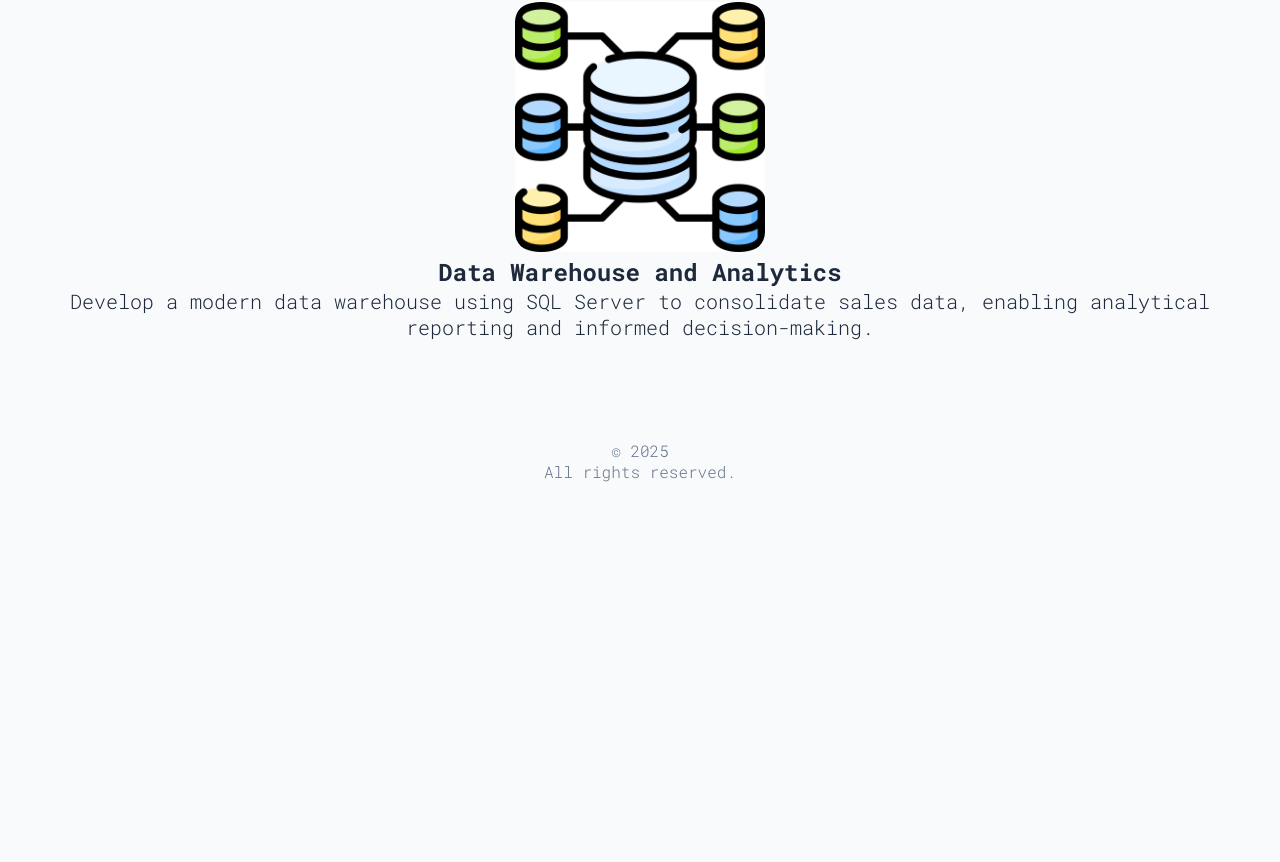
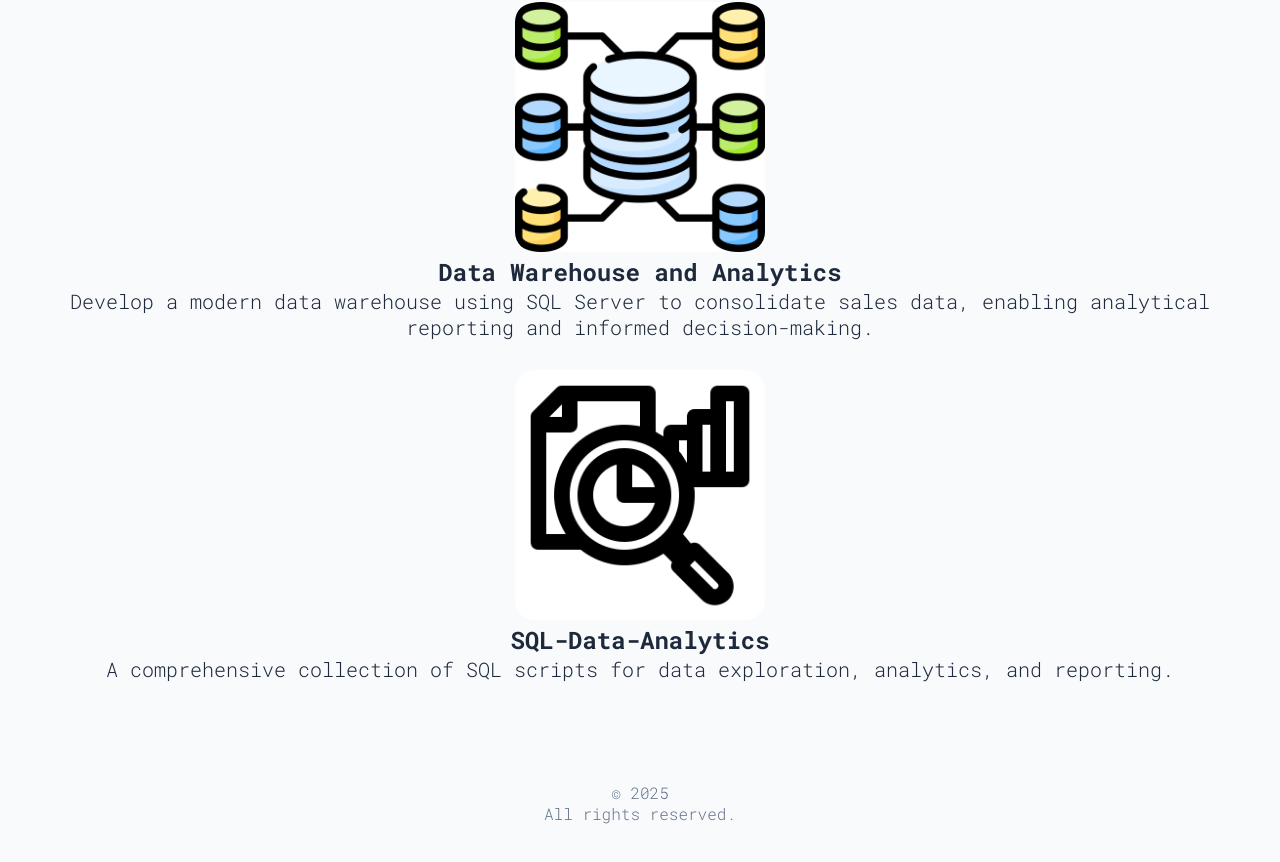
Before and after one commit to mizunate-tech/my-portfolio, a React (Vite) app: page / in a window 1280 px wide. Shown: the part 1466-2328 px from the top of the page. Before the commit the page ends 2008 px from the top, so only its background shows below. Built offline with nearby package versions, Linux system fonts and the light colour scheme.

Commit message:
Sql-EDA-Project

```diff
--- a/src/sections/Projects/Projects.jsx
+++ b/src/sections/Projects/Projects.jsx
@@ -1,7 +1,7 @@
 import React from "react";
 import styles from "../Projects/ProjectStyles.module.css";
 import datawarehouse from "../../assets/data-warehouse.png";
-import freshBurger from "../../assets/fresh-burger.png";
+import sql_eda from "../../assets/sql-eda.png";
 import ProjectCard from "../../common/ProjectCard";
 function Projects() {
   return (
@@ -13,7 +13,13 @@
           src={datawarehouse}
           link="https://github.com/mizunate-tech/sql-data-warehouse-project.git"
           h3="Data Warehouse and Analytics"
-          p=" Develop a modern data warehouse using SQL Server to consolidate sales data, enabling analytical reporting and informed decision-making."
+          p="Develop a modern data warehouse using SQL Server to consolidate sales data, enabling analytical reporting and informed decision-making."
+        />
+        <ProjectCard
+          src={sql_eda}
+          link="https://github.com/mizunate-tech/sql-data-warehouse-project.git"
+          h3="SQL-Data-Analytics"
+          p="A comprehensive collection of SQL scripts for data exploration, analytics, and reporting. "
         />
       </div>
     </section>
```
Also changed, not shown: src/assets/sql-eda.png (added).
